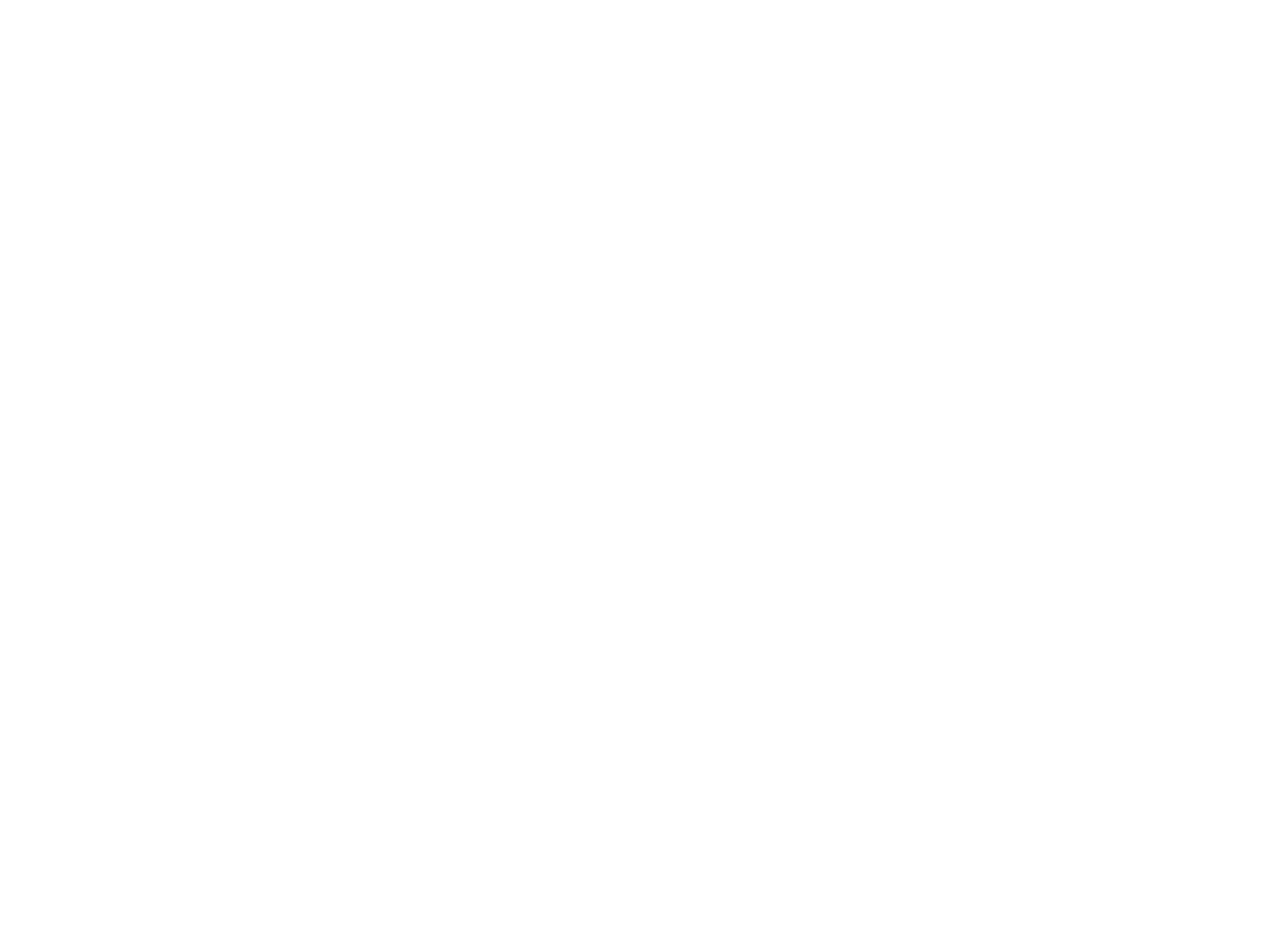
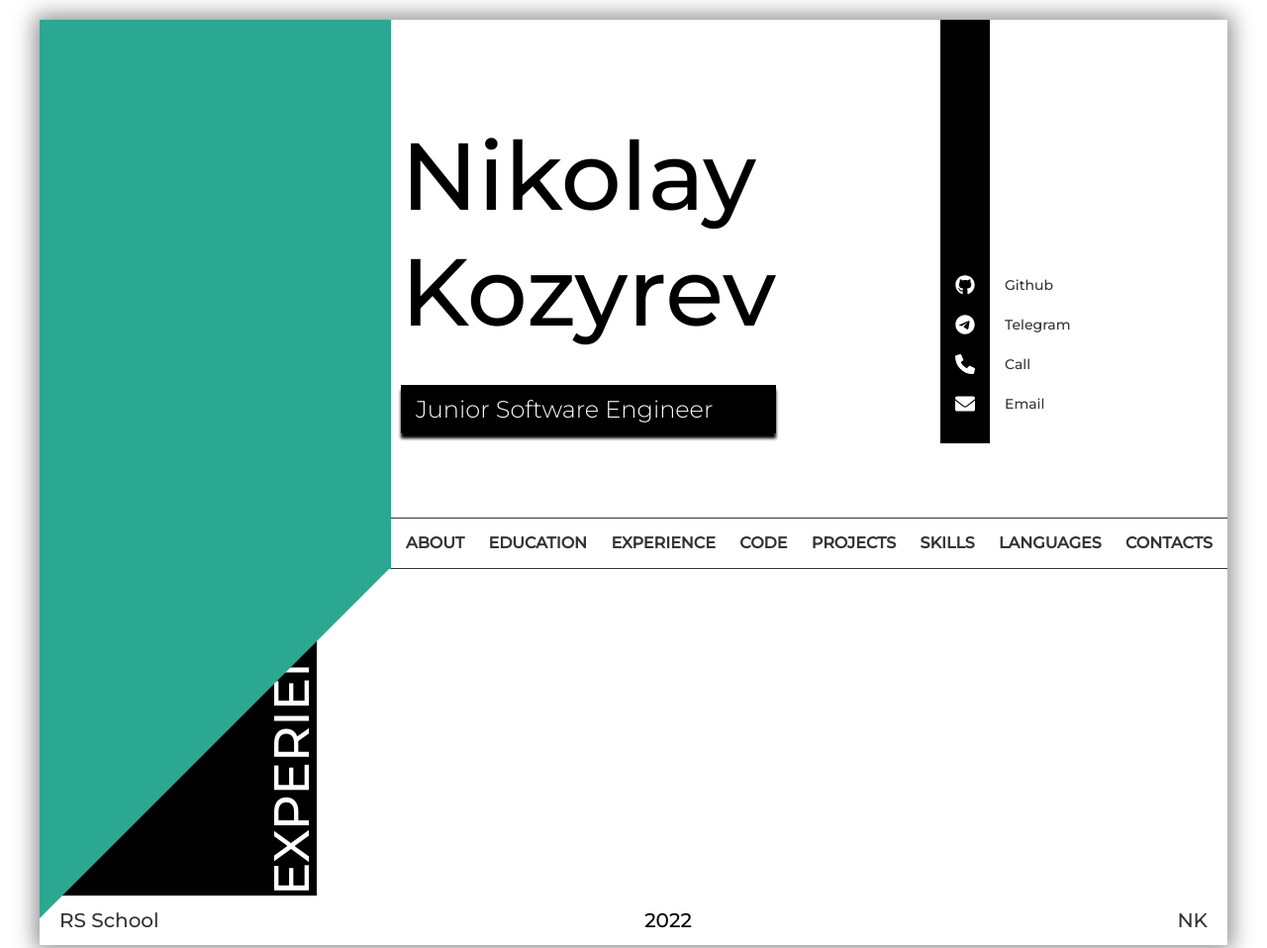
Before and after one commit to nikolakozaryan/rs-school-cv-pt.2, a plain HTML site: page index.html in a window 1280 px wide. Shown: the top 958 px of the page at 99% size. Before the commit the page ends 800 px from the top, so only its background shows below. Drawn offline with nearby package versions, Linux system fonts and the light colour scheme; files that its build step writes are made by us from their sources.

Commit message:
feat: add and style header

```diff
--- /dev/null
+++ b/RESET.css
@@ -0,0 +1,318 @@
+/*
+	HTML5 Reset :: style.css
+	----------------------------------------------------------
+	We have learned much from/been inspired by/taken code where offered from:
+
+	Eric Meyer					:: https://meyerweb.com
+	HTML5 Doctor				:: https://html5doctor.com
+	and the HTML5 Boilerplate	:: https://html5boilerplate.com
+
+-------------------------------------------------------------------------------*/
+
+/* Let's default this puppy out
+-------------------------------------------------------------------------------*/
+
+html,
+body,
+body div,
+span,
+object,
+iframe,
+h1,
+h2,
+h3,
+h4,
+h5,
+h6,
+p,
+blockquote,
+pre,
+abbr,
+address,
+cite,
+code,
+del,
+dfn,
+em,
+img,
+ins,
+kbd,
+q,
+samp,
+small,
+strong,
+sub,
+sup,
+var,
+b,
+i,
+dl,
+dt,
+dd,
+ol,
+ul,
+li,
+fieldset,
+form,
+label,
+legend,
+table,
+caption,
+tbody,
+tfoot,
+thead,
+tr,
+th,
+td,
+article,
+aside,
+figure,
+footer,
+header,
+menu,
+nav,
+section,
+time,
+mark,
+audio,
+video,
+details,
+summary {
+  margin: 0;
+  padding: 0;
+  border: 0;
+  font-size: 100%;
+  font-weight: normal;
+  vertical-align: baseline;
+  background: transparent;
+}
+
+article,
+aside,
+figure,
+footer,
+header,
+nav,
+section,
+details,
+summary {
+  display: block;
+}
+
+/* Handle box-sizing while better addressing child elements:
+   https://css-tricks.com/inheriting-box-sizing-probably-slightly-better-best-practice/ */
+html {
+  box-sizing: border-box;
+}
+
+*,
+*:before,
+*:after {
+  box-sizing: inherit;
+}
+
+/* consider resetting the default cursor: https://gist.github.com/murtaugh/5247154 */
+
+/* Responsive images and other embedded objects
+*/
+img,
+object,
+embed {
+  max-width: 100%;
+}
+
+/*
+   Note: keeping IMG here will cause problems if you're using foreground images as sprites.
+	 In fact, it *will* cause problems with Google Maps' controls at small size.
+	If this is the case for you, try uncommenting the following:
+
+#map img {
+		max-width: none;
+}
+*/
+
+/* force a vertical scrollbar to prevent a jumpy page */
+html {
+  overflow-y: scroll;
+}
+
+/* we use a lot of ULs that aren't bulleted.
+	don't forget to restore the bullets within content. */
+ul {
+  list-style: none;
+}
+
+blockquote,
+q {
+  quotes: none;
+}
+
+blockquote:before,
+blockquote:after,
+q:before,
+q:after {
+  content: "";
+  content: none;
+}
+
+a {
+  margin: 0;
+  padding: 0;
+  font-size: 100%;
+  vertical-align: baseline;
+  background: transparent;
+}
+
+del {
+  text-decoration: line-through;
+}
+
+abbr[title],
+dfn[title] {
+  border-bottom: 1px dotted #000;
+  cursor: help;
+}
+
+/* tables still need cellspacing="0" in the markup */
+table {
+  border-collapse: collapse;
+  border-spacing: 0;
+}
+th {
+  font-weight: bold;
+  vertical-align: bottom;
+}
+td {
+  font-weight: normal;
+  vertical-align: top;
+}
+
+hr {
+  display: block;
+  height: 1px;
+  border: 0;
+  border-top: 1px solid #ccc;
+  margin: 1em 0;
+  padding: 0;
+}
+
+input,
+select {
+  vertical-align: middle;
+}
+
+pre {
+  white-space: pre; /* CSS2 */
+  white-space: pre-wrap; /* CSS 2.1 */
+  white-space: pre-line; /* CSS 3 (and 2.1 as well, actually) */
+  word-wrap: break-word; /* IE */
+}
+
+input[type="radio"] {
+  vertical-align: text-bottom;
+}
+input[type="checkbox"] {
+  vertical-align: bottom;
+}
+.ie7 input[type="checkbox"] {
+  vertical-align: baseline;
+}
+.ie6 input {
+  vertical-align: text-bottom;
+}
+
+select,
+input,
+textarea {
+  font: 99% sans-serif;
+}
+
+table {
+  font-size: inherit;
+  font: 100%;
+}
+
+small {
+  font-size: 85%;
+}
+
+strong {
+  font-weight: bold;
+}
+
+td,
+td img {
+  vertical-align: top;
+}
+
+/* Make sure sup and sub don't mess with your line-heights https://gist.github.com/413930 */
+sub,
+sup {
+  font-size: 75%;
+  line-height: 0;
+  position: relative;
+}
+sup {
+  top: -0.5em;
+}
+sub {
+  bottom: -0.25em;
+}
+
+/* standardize any monospaced elements */
+pre,
+code,
+kbd,
+samp {
+  font-family: monospace, sans-serif;
+}
+
+/* hand cursor on clickable elements */
+.clickable,
+label,
+input[type="button"],
+input[type="submit"],
+input[type="file"],
+button {
+  cursor: pointer;
+}
+
+/* Webkit browsers add a 2px margin outside the chrome of form elements */
+button,
+input,
+select,
+textarea {
+  margin: 0;
+}
+
+/* make buttons play nice in IE */
+button,
+input[type="button"] {
+  width: auto;
+  overflow: visible;
+}
+
+/* scale images in IE7 more attractively */
+.ie7 img {
+  -ms-interpolation-mode: bicubic;
+}
+
+/* prevent BG image flicker upon hover
+   (commented out as usage is rare, and the filter syntax messes with some pre-processors)
+.ie6 html {filter: expression(document.execCommand("BackgroundImageCache", false, true));}
+*/
+
+/* let's clear some floats */
+.clearfix:before,
+.clearfix:after {
+  content: "\0020";
+  display: block;
+  height: 0;
+  overflow: hidden;
+}
+.clearfix:after {
+  clear: both;
+}
+.clearfix {
+  zoom: 1;
+}
--- a/index.html
+++ b/index.html
@@ -5,9 +5,79 @@
     <meta http-equiv="X-UA-Compatible" content="IE=edge">
     <meta name="viewport" content="width=device-width, initial-scale=1.0">
     <title>CV</title>
+    <link rel="stylesheet" href="RESET.css">
     <link rel="stylesheet" href="style.css">
 </head>
 <body>
-
+    <header>
+            <div class="profile-picture"></div>
+            <div class="header-content">
+                <div class="main-information">
+                    <h1>
+                        Nikolay<br>
+                        Kozyrev
+                    </h1>
+                    <p>Junior Software Engineer</p>
+                </div>
+                <div class="contacts">
+                    <ul>
+                        <li>
+                            <svg class="contacts-icon">
+                                <use xlink:href="./assets/contacts-sprite.svg#github-brands"></use>
+                            </svg>
+                            <a href="https://github.com/nikolakozaryan" target="_blank">Github</a>
+                        </li>
+                        <li>
+                            <svg class="contacts-icon">
+                                <use xlink:href="./assets/contacts-sprite.svg#telegram-brands"></use>
+                            </svg>
+                            <a href="https://t.me/nikolay_kozyrev" target="_blank">Telegram</a>
+                        </li>
+                        <li>
+                            <svg class="contacts-icon">
+                                <use xlink:href="./assets/contacts-sprite.svg#phone-solid"></use>
+                            </svg>
+                            <a href="tel: 375447749054">Call</a>
+                        </li>
+                        <li>
+                            <svg class="contacts-icon">
+                                <use xlink:href="./assets/contacts-sprite.svg#envelope-solid"></use>
+                            </svg>
+                            <a href="mailto: kolyak770@gmail.com">Email</a>
+                        </li>
+                    </ul>
+                </div>
+                <div class="navigation">
+                    <nav>
+                        <ul>
+                            <li><a href="#experience">ABOUT</a></li>
+                            <li><a href="#education">EDUCATION</a></li>
+                            <li><a href="#experience">EXPERIENCE</a></li>
+                            <li><a href="#code">CODE</a></li>
+                            <li><a href="#projects">PROJECTS</a></li>
+                            <li><a href="#skills">SKILLS</a></li>
+                            <li><a href="#languages">LANGUAGES</a></li>
+                            <li><a href="#contacts">CONTACTS</a></li>
+                        </ul>
+                    </nav>
+                </div>
+            </div>
+    </header>
+    <main>
+        <section id="experience">
+            <h2>EXPERIENCE</h2>
+            <div class="section-wrapper"></div>
+        </section>
+        <section>
+        </section>
+        <section></section>
+    </main>
+    <aside>
+    </aside>
+    <footer>
+        <a href="https://rs.school/js/" target="_blank">RS School</a>
+        <span>2022</span>
+        <a href="https://github.com/nikolakozaryan" target="_blank">NK</a>
+    </footer>
 </body>
 </html>
--- a/style.scss
+++ b/style.scss
@@ -0,0 +1,207 @@
+@import url('https://fonts.googleapis.com/css2?family=Montserrat:ital,wght@0,300;0,500;1,400&family=Quicksand:wght@300;400;700&display=swap');
+
+$main-accent-color: #2AA891;
+$main-text-color: #343434;
+$second-text-color: #fff;
+$main-heading-font: 500 96px 'Montserrat', sans-serif;
+$second-heading-font: 500 50px 'Montserrat', sans-serif;
+$third-heading-font: 300 24px 'Montserrat', sans-serif;
+$nav-font: 700 16px 'Montserrat', sans-serif;
+$contacts-font: 400 14px 'Montserrat', sans-serif;
+$main-font: 400 20px 'Montserrat', sans-serif;
+
+* {
+    box-sizing: border-box;
+}
+
+h2 {
+    font: $second-heading-font;
+    writing-mode: vertical-rl;
+    transform: rotate(180deg);
+    padding-right: 230px;
+    line-height: 100%;
+    color: $second-text-color;
+}
+
+body {
+    max-width: 1200px;
+    margin: 20px auto;
+    box-shadow: 0 0 20px 5px #929292;
+    display: flex;
+    flex-wrap: wrap;
+}
+
+a {
+    text-decoration: none;
+    color: $main-text-color;
+    transition: .5s;
+    &:hover {
+        color: $main-accent-color;
+    }
+}
+
+header {
+    height: 555px;
+    display: flex;
+}
+
+.contacts-icon {
+    margin: 0 30px 0 15px;
+    width: 20px;
+    height: 20px;
+    fill: $second-text-color;
+    transition: .5s;
+}
+
+.profile-picture {
+    width: 355px;
+    height: 100%;
+    border: 2px solid $main-accent-color;
+    background-color: $main-accent-color;
+    position: relative;
+    &::after{
+        content: '';
+        position: absolute;
+        bottom: -355px;
+        left: -2px;
+        width: 0;
+        height: 0;
+        border-left: 177.5px solid $main-accent-color;
+        border-right: 177.5px solid transparent;
+        border-bottom: 177.5px solid transparent;;
+        border-top: 177.5px solid $main-accent-color;
+        clear: both;
+        z-index: 1;
+    }
+}
+
+.header-content {
+    height: 100%;
+    width: 1200px - 355px;
+    display: flex;
+    flex-wrap: wrap;
+    justify-content: space-between;
+    align-items: flex-end;
+    align-content: space-between;
+    & > * {
+        padding: 10px;
+    }
+    & .main-information {
+        display: flex;
+        flex-direction: column;
+        justify-content: flex-end;
+        width: auto;
+        & {
+            h1 {
+                font: $main-heading-font;
+            }
+            p {
+                padding: 10px 15px;
+                line-height: 100%;
+                margin-top: 36px;
+                font: $third-heading-font;
+                color: $second-text-color;
+                background-color: black;
+                box-shadow: 0 5px 3px black;
+            }
+        }
+    }
+    & .contacts {
+        display: flex;
+        flex-direction: column;
+        justify-content: flex-end;
+        position: relative;
+        height: 428px;
+        width: 300px;
+        &::before {
+            top: 0;
+            content: '';
+            position: absolute;
+            width: 50px;
+            height: 100%;
+            background-color: black;
+        }
+        li {
+            display: flex;
+            align-items: center;
+            position: relative;
+            z-index: 1;
+            margin: 20px 0;
+            &:hover {
+                .contacts-icon {
+                    fill: $main-accent-color;
+                }
+                & a {
+                    color: $main-accent-color;
+                }
+            }
+        }
+        a {
+            font: $contacts-font;
+        }
+    }
+    & .navigation {
+        padding: 0;
+        border-top: 1px solid $main-text-color;
+        border-bottom: 1px solid $main-text-color;
+        min-height: 50px;
+        width: 100%;
+        nav {
+            padding: 15px 10px;
+            height:100%;
+            width: 100%;
+        }
+        & ul {
+            display: flex;
+            flex-wrap: wrap;
+            justify-content: space-between;
+            align-items: center;
+        }
+        a {
+            font: $nav-font;
+            padding: 5px;
+            line-height: 20px;
+        }
+    }
+}
+
+footer {
+    width: 100%;
+    height: 50px;
+    display: flex;
+    justify-content: space-between;
+    padding: 10px 20px;
+    align-items: center;
+    * {
+        font: $main-font;
+    }
+}
+
+main {
+    width: 75%;
+    position: relative;
+    &::before {
+        content: '';
+        position: absolute;
+        width: 280px;
+        height: 100%;
+        background-color: black;
+    }
+}
+
+section {
+    display: flex;
+}
+
+.section-wrapper {
+    flex-grow: 1;
+    display: flex;
+    padding: 30px;
+    * {
+        font: $main-font;
+    }
+}
+
+aside {
+    width: 25%;
+}
```
Also changed, not shown: assets/contacts-sprite.svg (added), style.css (added), 1 other file.
